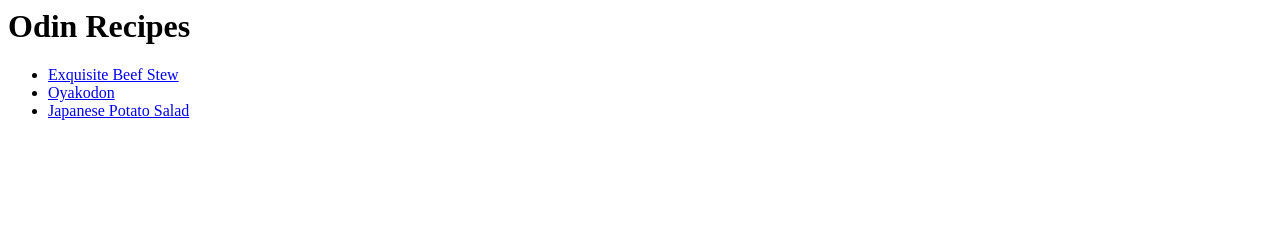
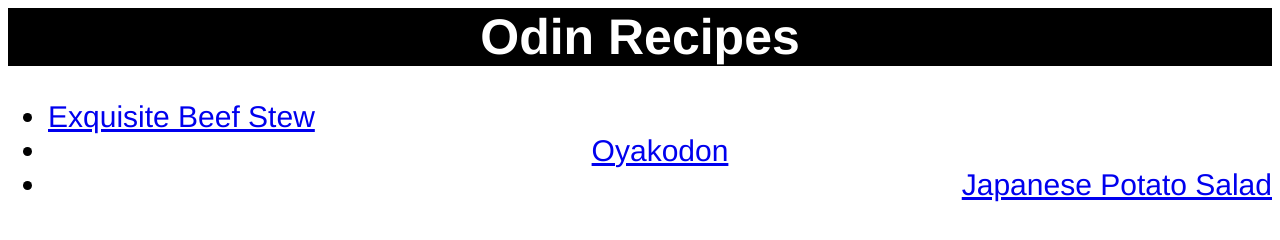
Before and after one commit to katsuutan/odin-recipes, a plain HTML site: page index.html in a window 1280 px wide. Drawn offline with Linux system fonts and the light colour scheme.

Commit message:
Add style.css

```diff
--- a/index.html
+++ b/index.html
@@ -3,14 +3,15 @@
     <head>
         <meta charset ="utf-8">
         <title>My Recipe Site</title>
+        <link rel="stylesheet" href="style.css">
     </head>
 
     <body>
-        <h1>Odin Recipes</h1>
+        <h1 class="title">Odin Recipes</h1>
         <ul>
-            <li><a href="./recipes/beef-stew.html">Exquisite Beef Stew</a></li>
-            <li><a href="./recipes/oyakodon.html">Oyakodon</a></li>
-            <li><a href="./recipes/potato-salad.html">Japanese Potato Salad</a></li>
+            <li class="recipe" id="beef-stew"><a href="./recipes/beef-stew.html">Exquisite Beef Stew</a></li>
+            <li class="recipe" id="oyakodon"><a href="./recipes/oyakodon.html">Oyakodon</a></li>
+            <li class="recipe" id="potato-salad"><a href="./recipes/potato-salad.html">Japanese Potato Salad</a></li>
         </ul>
     </body>
 </html>
--- /dev/null
+++ b/style.css
@@ -0,0 +1,34 @@
+.title {
+    text-align: center;
+    font-size: 50px;
+    background-color: black;
+    color: white;
+    font-family: 'Helvetica', 'Verdana', sans-serif;
+}
+
+.recipe {
+    font-size: 30px;
+    font-family: 'Helvetica', 'Verdana', sans-serif;
+}
+
+#beef-stew {
+    text-align: left;
+}
+
+#oyakodon {
+    text-align: center;
+}
+
+#potato-salad {
+    text-align: right;
+}
+
+/* Above is index.html mainly, Below is for individual recipes mainly" */
+
+.picture {
+    width: 50%;
+    height: auto;
+    margin-left: auto;
+    margin-right: auto;
+    display: block;
+}
```
Also changed, not shown: recipes/beef-stew.html (+3 -2 lines), recipes/oyakodon.html (+2 -1 lines), recipes/potato-salad.html (+2 -1 lines).
